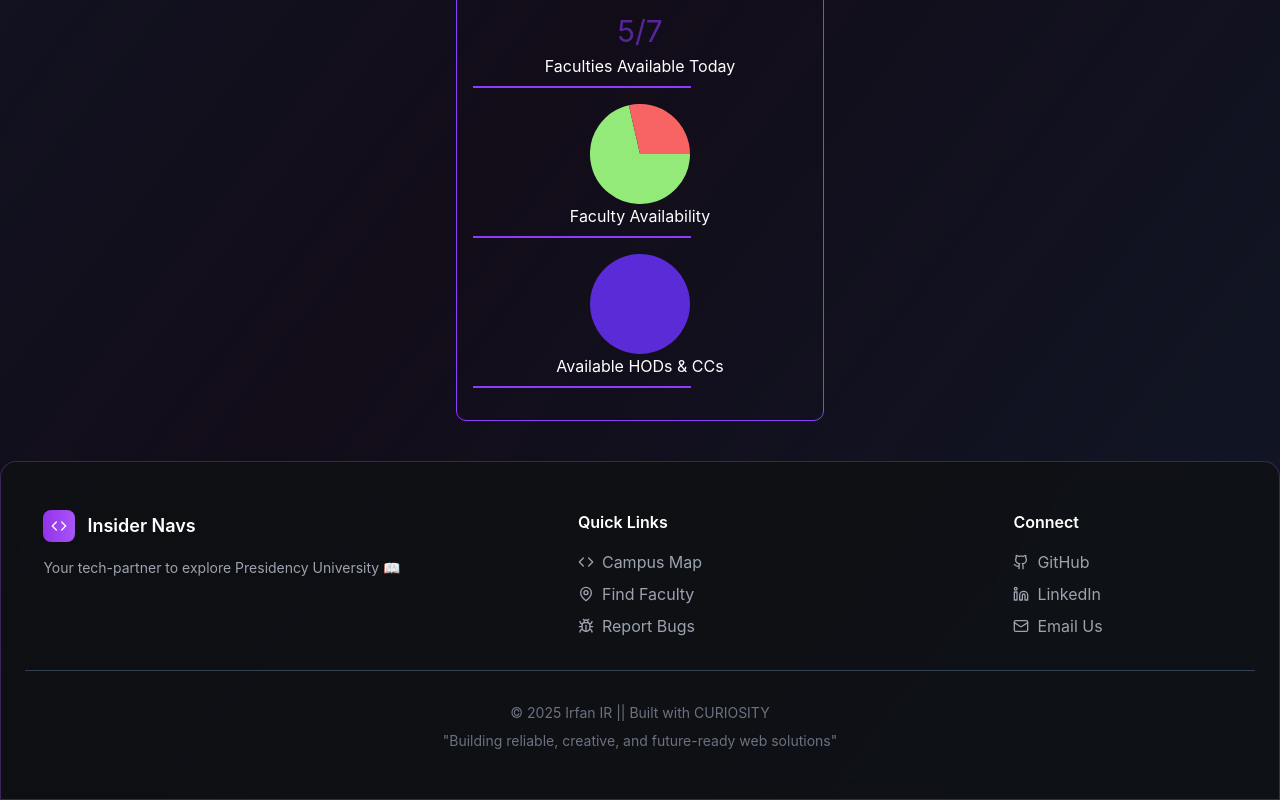
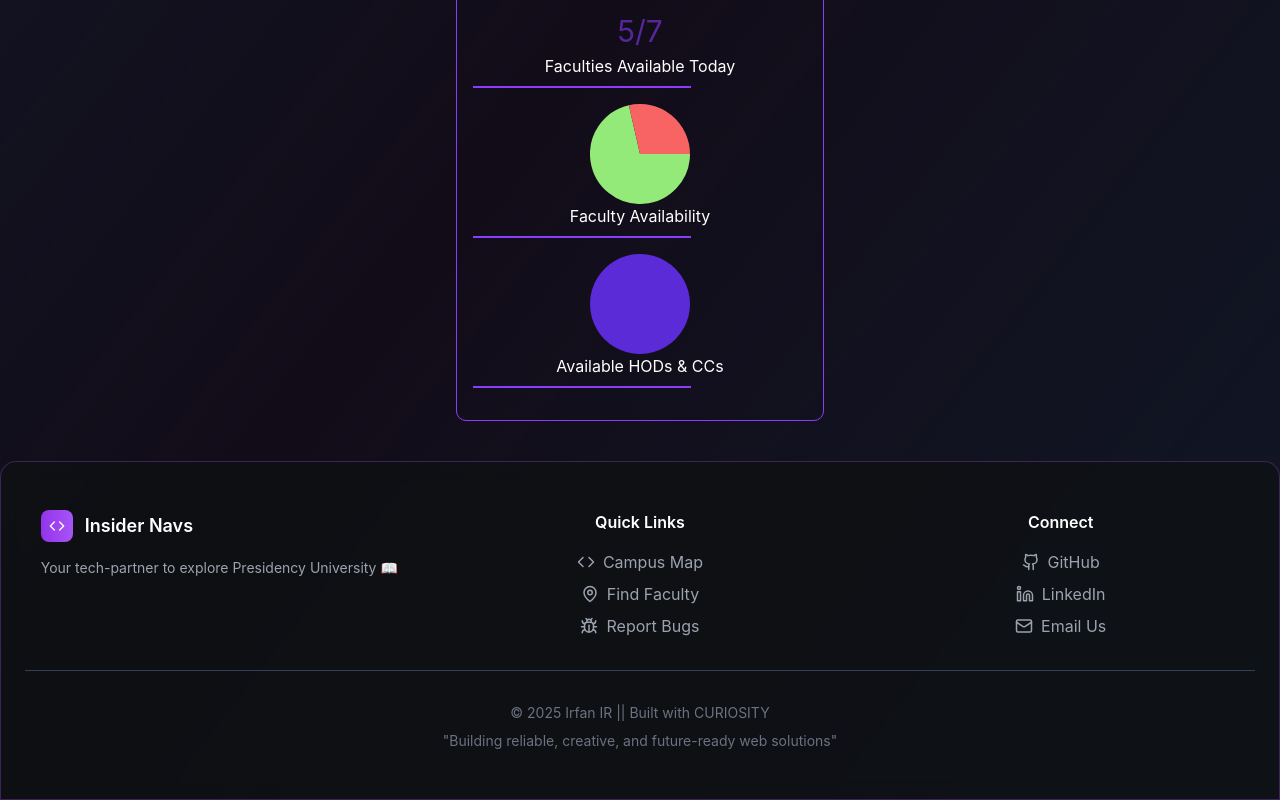
Before and after one commit to IRX358/Insider_Navs, a React (Vite) app: page / in a window 1280 px wide. Shown: the part 856-1656 px from the top of the page. Built offline with nearby package versions, Linux system fonts and the light colour scheme.

Commit message:
Few UI enhancements

```diff
--- a/src/components/AppShell.tsx
+++ b/src/components/AppShell.tsx
@@ -5,7 +5,7 @@ import { FindFaculty } from './FindFaculty';
 import { AdminPanel } from './AdminPanel';
 import { FacultyPanel } from './FacultyPanel';
 import { Dashboard } from './Dashboard';
-import { FlashNewsTicker } from './FlashNewsTicker'; // Import the ticker
+import { FlashNewsTicker } from './FlashNewsTicker';
 import { Navigation, MapPin, Settings, Code , User, Mail, Github, Linkedin,X,Bug,Users, LogIn} from 'lucide-react';
 import mainLogo from '../assets/mainLogo.jpg';
 import campusMap from '../assets/cammap.jpg';
@@ -65,7 +65,6 @@ export const AppShell: React.FC = () => {
           </div>
         </div>
 
-        {/* Flash News Ticker */}
         <FlashNewsTicker />
 
         {/* Navigation Tabs */}
@@ -146,7 +145,7 @@ export const AppShell: React.FC = () => {
       )}
       {/* footer Content */}
       <footer className="relative z-10 py-12 px-6 glass-panel rounded-t-2xl border-t border-purple-500/30">
-  <div className="max-w-7xl mx-auto grid grid-cols-1 md:grid-cols-3 gap-6 justify-items-center">
+        <div className="max-w-7xl mx-auto grid grid-cols-1 md:grid-cols-3 gap-8 justify-items-center">
             {/* Column 1: App Info */}
             <div className="text-center md:text-left">
             <div className="flex items-center justify-center md:justify-start space-x-3 mb-4">
@@ -161,50 +160,50 @@ export const AppShell: React.FC = () => {
             </div>
 
             {/* Column 2: Quick Links */}
-    <div className="space-y-4 text-center md:text-left">
+            <div className="space-y-4 text-center">
             <h4 className="text-md font-semibold text-white">Quick Links</h4>
-      <ul className="space-y-2">
+            <ul className="flex justify-center md:justify-start space-x-6 md:space-x-0 md:space-y-2 md:flex-col">
                 <li>
-          <button onClick={() => setShowCampusMap(true)} className="flex items-center justify-center md:justify-start gap-2 text-gray-400 hover:text-purple-400 transition-colors">
-            <Code size={16} />
-            <span>Campus Map</span>
+                <button onClick={() => setShowCampusMap(true)} className="flex items-center justify-center gap-2 text-gray-400 hover:text-purple-400 transition-colors">
+                    <Code size={18} />
+                    <span className="hidden md:inline">Campus Map</span>
                 </button>
                 </li>
                 <li>
-          <a href="#" className="flex items-center justify-center md:justify-start gap-2 text-gray-400 hover:text-purple-400 transition-colors">
-            <MapPin size={16} />
-            <span>Find Faculty</span>
+                <a href="#" onClick={() => setActiveTab('faculty')} className="flex items-center justify-center gap-2 text-gray-400 hover:text-purple-400 transition-colors">
+                    <MapPin size={18} />
+                    <span className="hidden md:inline">Find Faculty</span>
                 </a>
                 </li>
                 <li>
-          <a href="mailto:insider2navs@gmail.com" className="flex items-center justify-center md:justify-start gap-2 text-gray-400 hover:text-purple-400 transition-colors">
-            <Bug size={16} />
-            <span>Report Bugs</span>
+                <a href="mailto:insider2navs@gmail.com" className="flex items-center justify-center gap-2 text-gray-400 hover:text-purple-400 transition-colors">
+                    <Bug size={18} />
+                    <span className="hidden md:inline">Report Bugs</span>
                 </a>
                 </li>
             </ul>
             </div>
 
             {/* Column 3: Connect */}
-    <div className="space-y-4 text-center md:text-left">
+            <div className="space-y-4 text-center">
             <h4 className="text-md font-semibold text-white">Connect</h4>
-      <ul className="space-y-2">
+            <ul className="flex justify-center md:justify-start space-x-6 md:space-x-0 md:space-y-2 md:flex-col">
                 <li>
-          <a href="https://github.com/IRX358" target="_blank" rel="noopener noreferrer" className="flex items-center justify-center md:justify-start gap-2 text-gray-400 hover:text-purple-400 transition-colors">
-            <Github size={16} />
-            <span>GitHub</span>
+                <a href="https://github.com/IRX358" target="_blank" rel="noopener noreferrer" className="flex items-center justify-center gap-2 text-gray-400 hover:text-purple-400 transition-colors">
+                    <Github size={18} />
+                    <span className="hidden md:inline">GitHub</span>
                 </a>
                 </li>
                 <li>
-          <a href="https://www.linkedin.com/in/irfan358" target="_blank" rel="noopener noreferrer" className="flex items-center justify-center md:justify-start gap-2 text-gray-400 hover:text-purple-400 transition-colors">
-            <Linkedin size={16} />
-            <span>LinkedIn</span>
+                <a href="https://www.linkedin.com/in/irfan358" target="_blank" rel="noopener noreferrer" className="flex items-center justify-center gap-2 text-gray-400 hover:text-purple-400 transition-colors">
+                    <Linkedin size={18} />
+                    <span className="hidden md:inline">LinkedIn</span>
                 </a>
                 </li>
                 <li>
-          <a href="mailto:insider2navs@gmail.com" className="flex items-center justify-center md:justify-start gap-2 text-gray-400 hover:text-purple-400 transition-colors">
-            <Mail size={16} />
-            <span>Email Us</span>
+                <a href="mailto:insider2navs@gmail.com" className="flex items-center justify-center gap-2 text-gray-400 hover:text-purple-400 transition-colors">
+                    <Mail size={18} />
+                    <span className="hidden md:inline">Email Us</span>
                 </a>
                 </li>
             </ul>
--- a/src/components/FindFaculty.tsx
+++ b/src/components/FindFaculty.tsx
@@ -9,8 +9,8 @@ interface FindFacultyProps {
 
 export const FindFaculty: React.FC<FindFacultyProps> = ({ onRouteToFaculty }) => {
   const [selectedFaculty, setSelectedFaculty] = useState('');
-  const [selectedRole, setSelectedRole] = useState('');
-  const [selectedDesignation, setSelectedDesignation] = useState('');
+  const [selectedRole, setSelectedRole] = useState<string | null>(null);
+  const [selectedDesignation, setSelectedDesignation] = useState<string | null>(null);
 
   const facultyOptions = mockFaculty.map(faculty => ({
     id: faculty.id.toString(),
@@ -36,16 +36,18 @@ export const FindFaculty: React.FC<FindFacultyProps> = ({ onRouteToFaculty }) =>
     { id: 'Lecturer', label: 'Lecturer', subtitle: '', type: 'faculty' as const},
   ]
 
-  const filteredFaculty = mockFaculty.filter(faculty => {
-    return (
-      (selectedRole ? faculty.role === selectedRole : true) &&
-      (selectedDesignation ? faculty.designation === selectedDesignation : true)
-    );
-  });
-
   const selectedFacultyData = mockFaculty.find(
     faculty => faculty.id.toString() === selectedFaculty
   );
+
+  // Filter logic updated
+  const filteredFaculty = (selectedRole !== null || selectedDesignation !== null)
+    ? mockFaculty.filter(faculty => {
+        const roleMatch = selectedRole ? faculty.role === selectedRole : true;
+        const designationMatch = selectedDesignation ? faculty.designation === selectedDesignation : true;
+        return roleMatch && designationMatch;
+      })
+    : [];
 
   return (
     <div
@@ -55,32 +57,59 @@ export const FindFaculty: React.FC<FindFacultyProps> = ({ onRouteToFaculty }) =>
       aria-labelledby="faculty-tab"
     >
       <SearchableDropdown
-        label="Search Faculty"
+        label="Search Faculty by Name"
         options={facultyOptions}
         value={selectedFaculty}
-        onChange={(value) => setSelectedFaculty(value)}
+        onChange={(value) => {
+            setSelectedFaculty(value);
+            // Clear filters when searching for a specific person
+            setSelectedRole(null);
+            setSelectedDesignation(null);
+        }}
         placeholder="Type faculty name or department..."
       />
 
       <div className="flex gap-4">
+        {/* Each dropdown is wrapped in a div to control its width */}
+        <div className="w-1/2">
             <SearchableDropdown
                 label="Role"
                 options={roleOptions}
-            value={selectedRole}
-            onChange={setSelectedRole}
+                value={selectedRole ?? ''}
+                onChange={(value) => {
+                    setSelectedRole(value);
+                    setSelectedFaculty(''); // Clear specific search
+                }}
                 placeholder="Filter by role..."
             />
+        </div>
+        <div className="w-1/2">
             <SearchableDropdown
                 label="Designation"
                 options={designationOptions}
-            value={selectedDesignation}
-            onChange={setSelectedDesignation}
+                value={selectedDesignation ?? ''}
+                onChange={(value) => {
+                    setSelectedDesignation(value)
+                    setSelectedFaculty(''); // Clear specific search
+                }}
                 placeholder="Filter by designation..."
             />
         </div>
+      </div>
 
-
-      {filteredFaculty.map(faculty => (
+      {/* Conditional Rendering Logic */}
+      {selectedFacultyData ? (
+        // If a specific faculty is selected, show only their card
+        <FacultyCard
+            faculty={selectedFacultyData}
+            onRouteToFaculty={() => onRouteToFaculty(
+            selectedFacultyData.location_id.toString(),
+            selectedFacultyData.cabin_number
+            )}
+        />
+      ) : (
+        // Otherwise, show the list based on filters
+        filteredFaculty.map(faculty => (
           <FacultyCard
             key={faculty.id}
             faculty={faculty}
@@ -89,7 +118,8 @@ export const FindFaculty: React.FC<FindFacultyProps> = ({ onRouteToFaculty }) =>
               faculty.cabin_number
             )}
           />
-      ))}
+        ))
+      )}
     </div>
   );
 };
```
Lines whose indentation alone changed are shown as unchanged.
